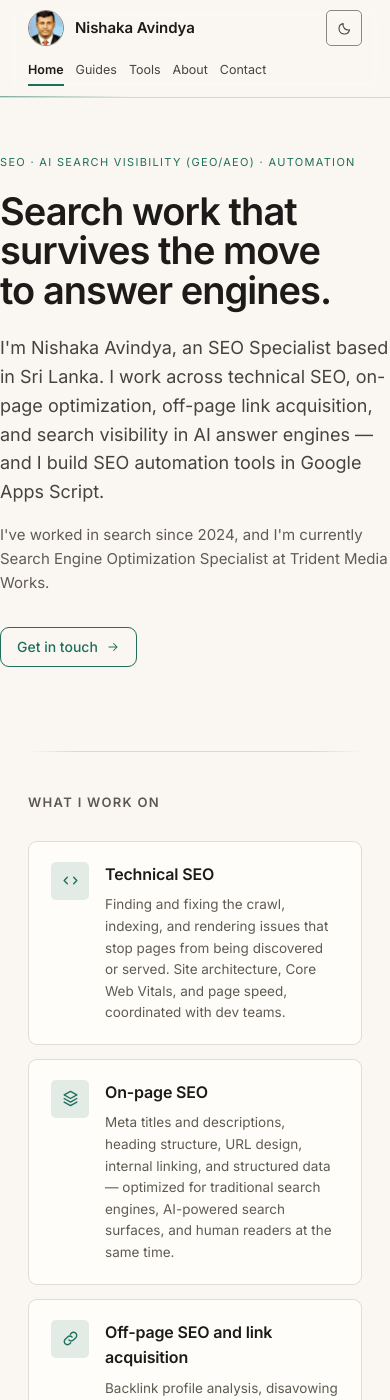
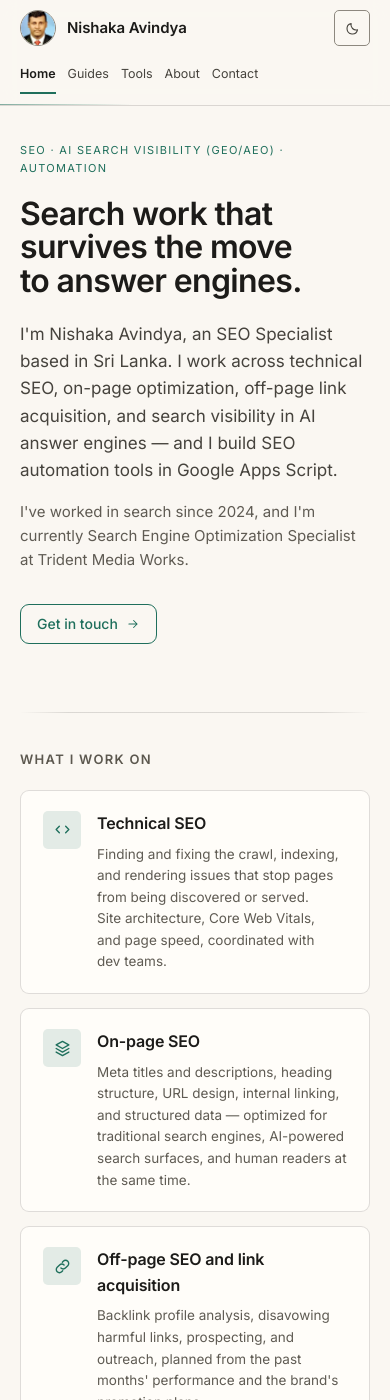
Before and after one commit to nishaka-avindya/nishaka-avindya.github.io, a Jekyll site: the page built from index.html, in a window 390 px wide and 1400 px high. Built offline with Jekyll 4.4.1, drawn with Linux system fonts in a browser that asks for light colours; some of the changed text lies outside the part shown.

Commit message:
Add files via upload

```diff
--- a/_includes/site-footer.html
+++ b/_includes/site-footer.html
@@ -17,5 +17,5 @@
       </ul>
     </div>
   </div>
-  <p class="site-footer-legal">Designed &amp; built by {{ p.name }} · © {{ site.time | date: "%Y" }} · All rights reserved.</p>
+  <p class="site-footer-legal"><span>Designed &amp; built by {{ p.name }}</span><span class="legal-sep"> · </span><span>© {{ site.time | date: "%Y" }} · All rights reserved.</span></p>
 </footer>
--- a/_includes/style.css
+++ b/_includes/style.css
@@ -330,7 +330,7 @@ img { max-width: 100%; height: auto; }
   flex-wrap: wrap;
 }
 .site-nav a {
-  padding: 4px 0;
+  padding: 7px 0;
   text-decoration: none;
   color: var(--color-neutral-300);
   border-bottom: 2px solid transparent;
@@ -373,9 +373,9 @@ img { max-width: 100%; height: auto; }
   .site-nav { gap: 12px; font-size: 12.5px; }
 }
 
-.hero { padding: 56px 0 48px; }
+.hero { padding-block: 56px 48px; }
 .hero h1 {
-  font-size: clamp(38px, 5vw, 58px);
+  font-size: clamp(32px, 8vw, 58px);
   line-height: 1.04;
   letter-spacing: -0.025em;
   margin: 0 0 24px;
@@ -400,7 +400,7 @@ img { max-width: 100%; height: auto; }
 
 .card-grid {
   display: grid;
-  grid-template-columns: repeat(auto-fit, minmax(280px, 1fr));
+  grid-template-columns: repeat(auto-fit, minmax(min(280px, 100%), 1fr));
   gap: 14px;
 }
 
@@ -441,7 +441,7 @@ img { max-width: 100%; height: auto; }
 
 .feature-card {
   display: grid;
-  grid-template-columns: repeat(auto-fit, minmax(280px, 1fr));
+  grid-template-columns: repeat(auto-fit, minmax(min(280px, 100%), 1fr));
   gap: 40px;
   padding: 28px;
   border: 1px solid var(--color-border-strong);
@@ -471,7 +471,7 @@ img { max-width: 100%; height: auto; }
 
 .tool-grid {
   display: grid;
-  grid-template-columns: repeat(auto-fill, minmax(260px, 1fr));
+  grid-template-columns: repeat(auto-fill, minmax(min(260px, 100%), 1fr));
   gap: 16px;
 }
 .tool-card {
@@ -517,7 +517,7 @@ img { max-width: 100%; height: auto; }
   text-wrap: pretty;
 }
 
-.page-main { padding: 72px 0 0; }
+.page-main { padding-block: 72px 0; }
 .page-main > h1 {
   font-size: clamp(32px, 4.4vw, 48px);
   line-height: 1.06;
@@ -705,7 +705,7 @@ img { max-width: 100%; height: auto; }
 }
 .syndication-grid {
   display: grid;
-  grid-template-columns: repeat(auto-fit, minmax(300px, 1fr));
+  grid-template-columns: repeat(auto-fit, minmax(min(300px, 100%), 1fr));
   gap: 40px;
   align-items: start;
 }
@@ -719,7 +719,7 @@ img { max-width: 100%; height: auto; }
 }
 .syndication-links { display: grid; gap: 8px; }
 .syndication-links--grid {
-  grid-template-columns: repeat(auto-fill, minmax(220px, 1fr));
+  grid-template-columns: repeat(auto-fill, minmax(min(220px, 100%), 1fr));
   max-width: 700px;
 }
 .syndication-links a {
@@ -752,7 +752,7 @@ img { max-width: 100%; height: auto; }
 
 .split {
   display: grid;
-  grid-template-columns: repeat(auto-fit, minmax(300px, 1fr));
+  grid-template-columns: repeat(auto-fit, minmax(min(300px, 100%), 1fr));
   gap: 56px;
   align-items: start;
 }
@@ -843,7 +843,7 @@ img { max-width: 100%; height: auto; }
 }
 .tool-grid-2 {
   display: grid;
-  grid-template-columns: repeat(auto-fit, minmax(300px, 1fr));
+  grid-template-columns: repeat(auto-fit, minmax(min(300px, 100%), 1fr));
   gap: 44px;
   align-items: start;
   margin-bottom: 56px;
@@ -994,7 +994,7 @@ textarea.input { resize: vertical; font-family: var(--font-body); }
 }
 .site-footer-inner {
   display: grid;
-  grid-template-columns: repeat(auto-fit, minmax(300px, 1fr));
+  grid-template-columns: repeat(auto-fit, minmax(min(300px, 100%), 1fr));
   gap: 40px;
   padding: 36px 0 28px;
 }
@@ -1018,7 +1018,7 @@ textarea.input { resize: vertical; font-family: var(--font-body); }
   margin: 0;
   padding: 0;
   display: grid;
-  grid-template-columns: repeat(auto-fill, minmax(130px, 1fr));
+  grid-template-columns: repeat(auto-fill, minmax(min(130px, 100%), 1fr));
   gap: 10px 18px;
   font-size: 13px;
 }
@@ -1026,6 +1026,7 @@ textarea.input { resize: vertical; font-family: var(--font-body); }
   display: inline-flex;
   align-items: center;
   gap: 7px;
+  padding: 3px 0;
   text-decoration: none;
 }
 .elsewhere a:hover span { text-decoration: underline; }
@@ -1048,8 +1049,11 @@ textarea.input { resize: vertical; font-family: var(--font-body); }
   max-width: none;
   text-align: center;
 }
-@media (max-width: 640px) {
-  .site-footer .site-footer-legal { text-align: left; }
+.site-footer-legal .legal-sep { display: none; }
+.site-footer-legal span { display: block; }
+@media (min-width: 641px) {
+  .site-footer-legal span { display: inline; }
+  .site-footer-legal .legal-sep { display: inline; }
 }
 
 .visually-hidden {
@@ -1063,3 +1067,23 @@ textarea.input { resize: vertical; font-family: var(--font-body); }
   white-space: nowrap;
   border: 0;
 }
+
+@media (max-width: 600px) {
+  :root { --gutter: 20px; }
+  .hero { padding-block: 36px 32px; }
+  .page-main { padding-block: 40px 0; }
+  .site-nav a { padding: 8px 0; }
+  .elsewhere a { padding: 4px 0; }
+  .site-footer-inner { gap: 32px; padding: 28px 0 20px; }
+  .split { gap: 36px; }
+  .fact-panel { padding: 20px; }
+  .feature-card { padding: 20px; }
+  .serp-card { padding: 18px; }
+  .prose h2 { margin-top: 36px; }
+  .section-label { margin: 32px 0 20px; }
+  .syndication-links--grid { grid-template-columns: 1fr; }
+}
+@media (max-width: 400px) {
+  .hero h1 { letter-spacing: -0.02em; }
+  .lede, .hero-lede { font-size: 17px; }
+}
```
